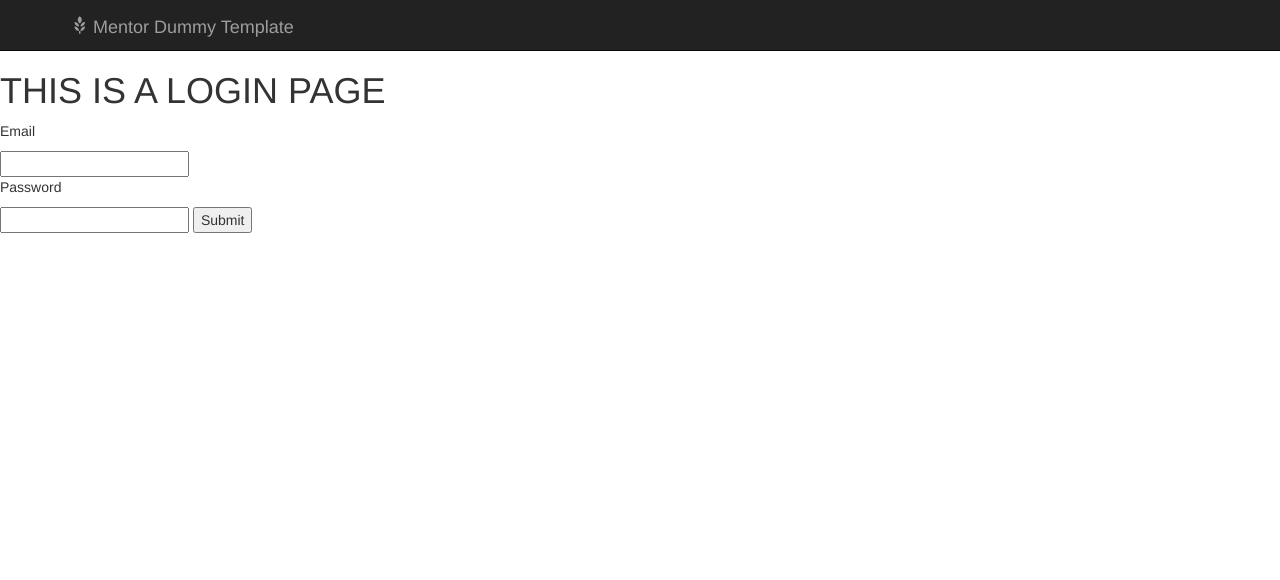
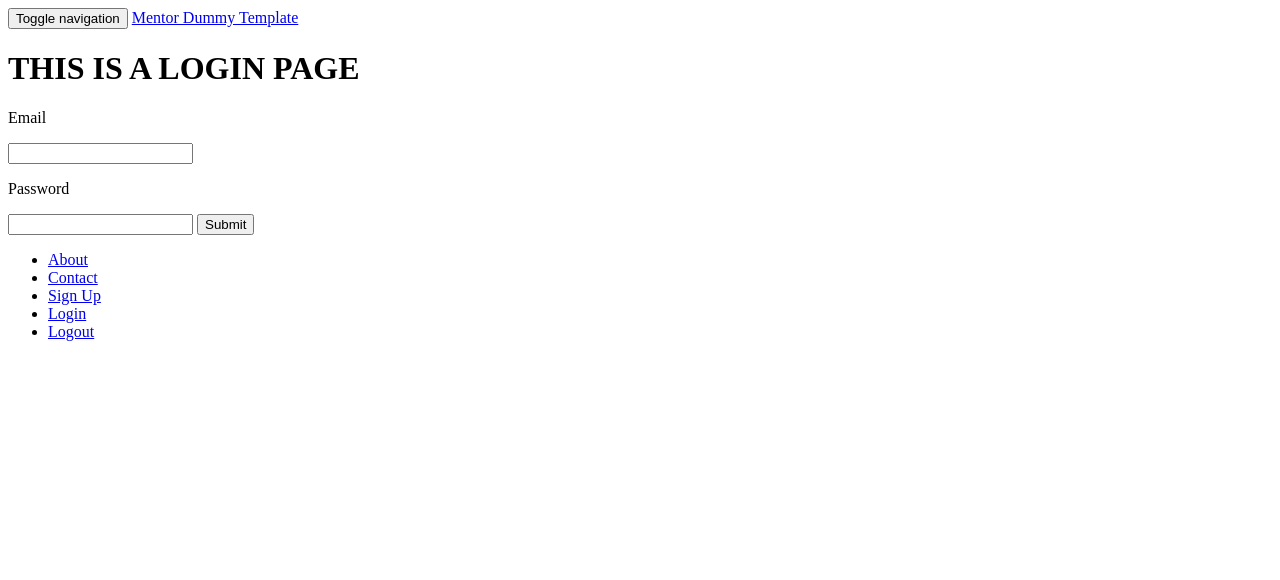
Before and after one commit to verben-a/daomentor, a Flask app: page /login in a window 1280 px wide. Shown: the top 580 px of the page. Run offline with Flask 2, Linux system fonts and the light colour scheme; some libraries are stand-ins or nearby versions.

Commit message:
Main routes done

```diff
--- a/daomentor/templates/base.html
+++ b/daomentor/templates/base.html
@@ -6,9 +6,9 @@
     <meta http-equiv="X-UA-Compatible" content="IE=edge">
     <meta name="viewport" content="width=device-width, initial-scale=1">
     <title>Mentor Dummy Template</title>
-    <link href="/static/css/bootstrap.min.css" rel="stylesheet">
-    <link href="/static/css/custom.css" rel="stylesheet">
-    <link href='http://fonts.googleapis.com/css?family=Lato:400,700' rel='stylesheet' type='text/css'>
+    <!-- <link href="/static/css/bootstrap.min.css" rel="stylesheet"> -->
+    <!-- <link href="/static/css/custom.css" rel="stylesheet"> -->
+    <!-- <link href='http://fonts.googleapis.com/css?family=Lato:400,700' rel='stylesheet' type='text/css'> -->
     <!--[if lt IE 9]>
       <script src="https://oss.maxcdn.com/html5shiv/3.7.2/html5shiv.min.js"></script>
       <script src="https://oss.maxcdn.com/respond/1.4.2/respond.min.js"></script>
@@ -44,16 +44,18 @@
                 <li><a href="#">About</a></li>
                 <li><a href="#">Contact</a></li>
                 <li><a href="/signup">Sign Up</a></li>
+                <li><a href="/login">Login</a></li>
+                <li><a href="/logout">Logout</a></li>
             </ul>
         </div>
     </footer>
     <script src="https://ajax.googleapis.com/ajax/libs/jquery/1.11.3/jquery.min.js"></script>
-    <script src="/static/js/bootstrap.min.js"></script>
-    <script src='/static/js/jquery.cloudinary.js' type='text/javascript'></script>
-    <script src='/static/js/jquery.ui.widget.js' type='text/javascript'></script>
-    <script src='/static/js/jquery.iframe-transport.js' type='text/javascript'></script>
-    <script src='/static/js/jquery.fileupload.js' type='text/javascript'></script>
-    <script src='/static/js/custom.js'></script>
+    <!-- <script src="/static/js/bootstrap.min.js"></script> -->
+    <!-- <script src='/static/js/jquery.cloudinary.js' type='text/javascript'></script> -->
+    <!-- <script src='/static/js/jquery.ui.widget.js' type='text/javascript'></script> -->
+    <!-- <script src='/static/js/jquery.iframe-transport.js' type='text/javascript'></script> -->
+    <!-- <script src='/static/js/jquery.fileupload.js' type='text/javascript'></script> -->
+    <!-- <script src='/static/js/custom.js'></script> -->
 </body>
 
 </html>
--- a/daomentor/templates/login.html
+++ b/daomentor/templates/login.html
@@ -2,7 +2,7 @@
 <div>
     <h1>THIS IS A LOGIN PAGE</h1>
 
-    <form action="/login">
+    <form action="/login" method="POST">
     	<p>Email</p><input type="email" name="email">
     	<p>Password</p><input type="password" name="password">
     	<input type="submit" name="submit">
--- /dev/null
+++ b/daomentor/templates/logout.html
@@ -0,0 +1,5 @@
+{% extends "base.html" %} {% block content %}
+<div>
+    <h1>THIS IS A LOGOUT PAGE</h1>
+</div>
+{% endblock %}
--- a/daomentor/views.py
+++ b/daomentor/views.py
@@ -41,10 +41,10 @@ def login_get():
 
     return render_template('login.html')
 
-    # POST
 @app.route("/login", methods=["POST"])
 def login_post():
 
+    print("I'm inside login_post")
     email = request.form.get('email') # or request.form['email']
     password = request.form.get('password')
 
@@ -53,11 +53,12 @@ def login_post():
     if not user or not check_password_hash(user.password, password):
         flash("Incorrect username or password", "danger")
         print("user: ", user)
-        # return render_template('login_successful.html')
         return redirect(url_for("login"))
 
     login_user(user)
-    return redirect(request.args.get('next') or url_for("profiles"))
+    return redirect(url_for("profile"))
+
+    # request.args.get('next') or
 
 
 @app.route("/signup")
@@ -77,23 +78,33 @@ def signup_post():
 
     password = generate_password_hash(password)
 
-    user = User(email=email, password=password)
+    email_duplicate = session.query(User).filter(User.email==email).first()
 
-    profile = Profile(name_surname=name_surname,
-                      position_at_company=position_at_company,
-                      summary=summary,
-                      location=location
-                      )
-    print (type(user))
+    if not email_duplicate:
 
-    user.profile = [profile]
+        user = User(email=email, password=password)
 
-    session.add(user)
-    session.commit()
-    login_user(user)
-    return redirect(url_for("add_info"))
+        profile = Profile(name_surname=name_surname,
+                          position_at_company=position_at_company,
+                          summary=summary,
+                          location=location
+                          )
+        print (type(user))
+
+        user.profile = [profile]
+
+        session.add(user)
+        session.commit()
+        login_user(user)
+        return redirect(url_for("add_info"))
+
+    else:
+        flash("ERROR! Email already exists.")
+        return render_template("sign_up.html")
+
 
 @app.route("/add_info", methods=["GET","POST"])
+@login_required
 def add_info():
 
     if request.method == "GET":
@@ -169,18 +180,19 @@ def add_info():
 
 
 @app.route("/view/<profile_id>", methods=["GET"])
+@login_required
 def profile_view():
     return render_template("profile.html")
 
 @app.route("/profile/", methods=["GET", "PUT", "DELETE"])
-# @login_required
+@login_required
 def profile():
     # import pdb; pdb.set_trace()
     return render_template("profile.html")
 
 
 @app.route("/dashboard/mentors/<page>", methods=["GET"])
-# @login_required
+@login_required
 def mentors_profiles():
     profiles = session.query(Profile)
     profiles = profiles.order_by(Profile.name.desc())
@@ -189,6 +201,7 @@ def mentors_profiles():
                            )
 
 @app.route("/dashboard/mentees/<page>", methods=["GET"])
+@login_required
 def mentees_profiles():
     profiles = session.query(Profile)
     profiles = profiles.order_by(Profile.name.desc())
@@ -197,11 +210,11 @@ def mentees_profiles():
                            )
 
 
-# @app.route("/logout/")
-# @login_required
-# def logout():
-#     logout_user()
-#     return redirect(url_for("home"))
+@app.route("/logout/")
+@login_required
+def logout():
+    logout_user()
+    return redirect(url_for("home"))
 
 # @app.route("/profile/edit/", methods=["GET"])
 # @login_required
```
